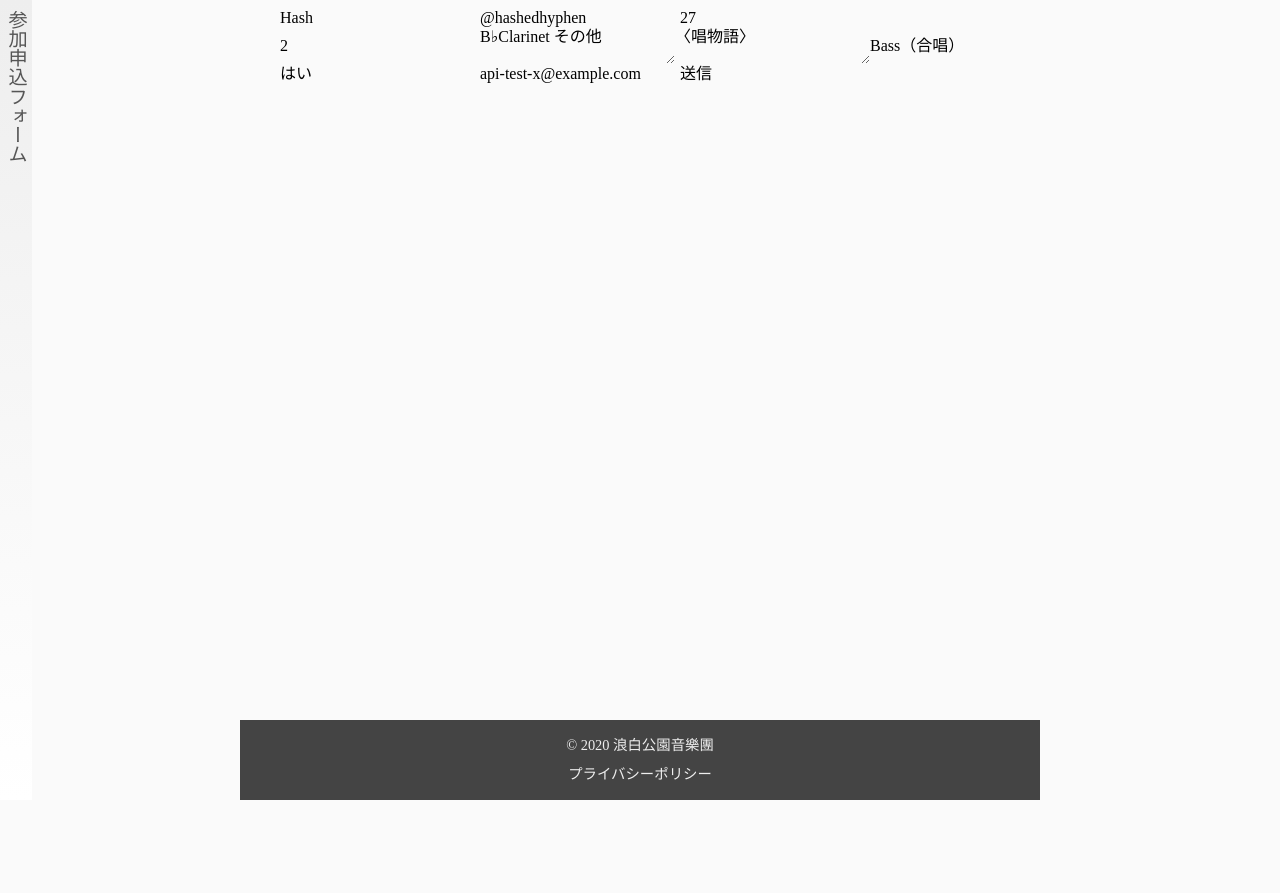
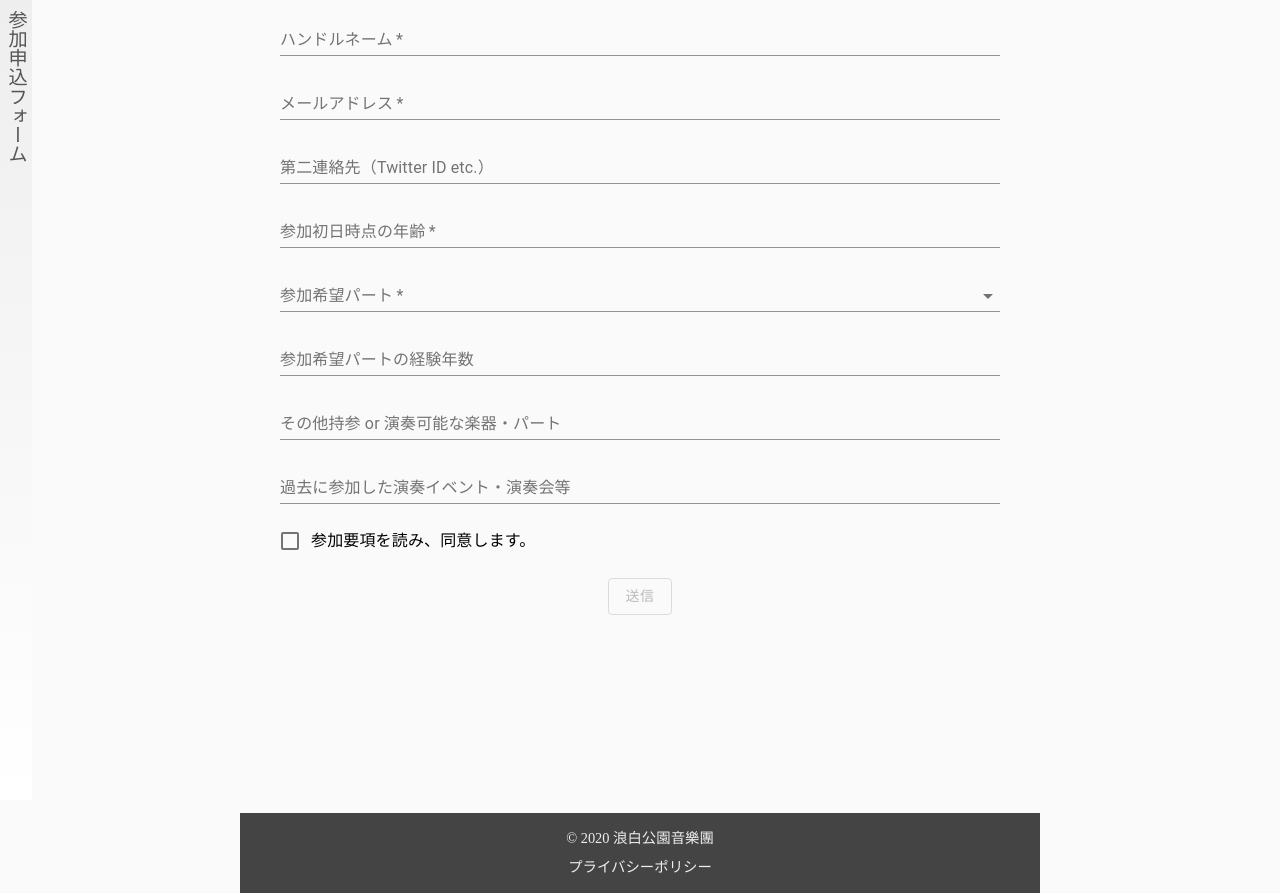
Before and after one commit to hashedhyphen/tsubasa-music, a Next.js app: page /entry in a window 1280 px wide. Before the commit the page ends 800 px from the top, so only its background shows below. Built offline with nearby package versions, Linux system fonts and the light colour scheme.

Commit message:
Introduce Material-UI

```diff
--- a/package.json
+++ b/package.json
@@ -10,6 +10,7 @@
     "type-check": "tsc"
   },
   "dependencies": {
+    "@material-ui/core": "^4.11.4",
     "next": "^10.2.3",
     "react": "^17.0.1",
     "react-dom": "^17.0.1",
--- a/pages/entry.tsx
+++ b/pages/entry.tsx
@@ -1,5 +1,13 @@
-import React, { FormEvent, useState } from "react"
+import styled from "styled-components"
+import React, { useState } from "react"
 import { useRouter } from "next/router"
+import {
+  Button,
+  Checkbox,
+  FormControlLabel,
+  MenuItem,
+  TextField,
+} from "@material-ui/core"
 
 import Layout from "../components/Layout"
 import {
@@ -8,17 +16,63 @@ import {
   RecruitmentBody,
 } from "../components/Recruitment"
 
+const FormItemWrapper = styled.div`
+  padding-bottom: 1rem;
+  width: calc(100% - 2rem);
+
+  & > div {
+    width: 100%;
+  }
+`
+
+const ButtonWrapper = styled.div`
+  width: 100%;
+  text-align: center;
+`
+
 const GFORM_URI_PATH =
   "https://docs.google.com/forms/u/2/d/e/1FAIpQLSdx1dhIIVEX0DE7eeOQd_PexrjM-cWNHvhahSO7i7iS9iGh2Q/formResponse"
 
 const DUMMY_IFRAME_NAME = "dummy"
 
+const PART_NAMES = [
+  "Soprano（合唱）",
+  "Alto（合唱）",
+  "Tenor（合唱）",
+  "Bass（合唱）",
+  "Piccolo",
+  "Flute",
+  "Oboe",
+  "Basson",
+  "Clarinet（並管）",
+  "Bass Clarinet",
+  "Alto Saxophone",
+  "Tenor Saxophone",
+  "Baritone Saxophone",
+  "Horn",
+  "Trumpet",
+  "Trombone",
+  "Euphonium",
+  "Tuba",
+  "Percussion（Drums 以外）",
+  "Electric Bass",
+]
+
 const Page = () => {
-  const [emailAddress, setEmailAddress] = useState("api-test-x@example.com")
+  const router = useRouter()
 
-  const router = useRouter()
-  const handleSubmit = (_e: FormEvent) => {
-    router.push("/thanks")
+  const [handleName, setHandleName] = useState("")
+  const [emailAddress, setEmailAddress] = useState("")
+  const [secondaryContact, setSecondaryContact] = useState("")
+  const [age, setAge] = useState("")
+  const [part, setPart] = useState("")
+  const [experience, setExperience] = useState("")
+  const [otherSkills, setOtherSkills] = useState("")
+  const [performance, setPerformance] = useState("")
+  const [agreed, setAgreed] = useState(false)
+
+  function canSubmit() {
+    return agreed
   }
 
   return (
@@ -29,35 +83,122 @@ const Page = () => {
           <form
             method="POST"
             action={GFORM_URI_PATH}
-            onSubmit={handleSubmit}
             target={DUMMY_IFRAME_NAME}
+            onSubmit={(_evt) => router.push("/thanks")}
           >
-            <input readOnly type="text" name="entry.817046770" value="Hash" />
-            <input
-              readOnly
-              type="text"
-              name="entry.1399057616"
-              value="@hashedhyphen"
-            />
-            <input readOnly type="text" name="entry.1272048879" value="27" />
-            <input readOnly type="text" name="entry.330848135" value="2" />
-            <textarea
-              readOnly
-              name="entry.2120967444"
-              value="B♭Clarinet その他"
-            />
-            <textarea readOnly name="entry.1432922972" value="〈唱物語〉" />
-            <select name="entry.1009972677" value="Bass（合唱）">
-              <option value="Bass（合唱）">Bass（合唱）</option>
-            </select>
-            <input readOnly type="text" name="entry.1346686968" value="はい" />
-            <input
-              type="text"
-              name="emailAddress"
-              value={emailAddress}
-              onChange={(evt) => setEmailAddress(evt.currentTarget.value)}
-            />
-            <button type="submit">送信</button>
+            <FormItemWrapper>
+              <TextField
+                required
+                id="handle-name"
+                name="entry.817046770"
+                label="ハンドルネーム"
+                value={handleName}
+                onChange={(evt) => setHandleName(evt.currentTarget.value)}
+              />
+            </FormItemWrapper>
+            <FormItemWrapper>
+              <TextField
+                required
+                id="email-address"
+                name="emailAddress"
+                label="メールアドレス"
+                value={emailAddress}
+                onChange={(evt) => setEmailAddress(evt.currentTarget.value)}
+              />
+            </FormItemWrapper>
+            <FormItemWrapper>
+              <TextField
+                id="secondary-contact"
+                name="entry.1399057616"
+                label="第二連絡先（Twitter ID etc.）"
+                value={secondaryContact}
+                onChange={(evt) => setSecondaryContact(evt.currentTarget.value)}
+              />
+            </FormItemWrapper>
+            <FormItemWrapper>
+              <TextField
+                required
+                id="age"
+                name="entry.1272048879"
+                label="参加初日時点の年齢"
+                value={age}
+                onChange={(evt) => setAge(evt.currentTarget.value)}
+              />
+            </FormItemWrapper>
+            <FormItemWrapper>
+              <TextField
+                select
+                required
+                id="part"
+                name="entry.1009972677"
+                label="参加希望パート"
+                value={part}
+                onChange={(evt) => setPart(evt.target.value)}
+              >
+                {PART_NAMES.map((partName) => (
+                  <MenuItem key={partName} value={partName}>
+                    {partName}
+                  </MenuItem>
+                ))}
+              </TextField>
+            </FormItemWrapper>
+            <FormItemWrapper>
+              <TextField
+                id="experience"
+                name="entry.330848135"
+                label="参加希望パートの経験年数"
+                value={experience}
+                onChange={(evt) => setExperience(evt.currentTarget.value)}
+              />
+            </FormItemWrapper>
+            <FormItemWrapper>
+              <TextField
+                multiline
+                id="other-parts"
+                name="entry.2120967444"
+                label="その他持参 or 演奏可能な楽器・パート"
+                value={otherSkills}
+                onChange={(evt) => setOtherSkills(evt.currentTarget.value)}
+              />
+            </FormItemWrapper>
+            <FormItemWrapper>
+              <TextField
+                multiline
+                id="performance"
+                name="entry.1432922972"
+                label="過去に参加した演奏イベント・演奏会等"
+                value={performance}
+                onChange={(evt) => setPerformance(evt.currentTarget.value)}
+              />
+            </FormItemWrapper>
+            <FormItemWrapper>
+              <FormControlLabel
+                control={
+                  <Checkbox
+                    color="primary"
+                    checked={agreed}
+                    onChange={(_evt) => setAgreed(!agreed)}
+                  />
+                }
+                label="参加要項を読み、同意します。"
+              />
+              <input
+                type="hidden"
+                name="entry.1346686968"
+                value={agreed ? "はい" : "いいえ"}
+              />
+            </FormItemWrapper>
+            <FormItemWrapper>
+              <ButtonWrapper>
+                <Button
+                  type="submit"
+                  variant="outlined"
+                  disabled={!canSubmit()}
+                >
+                  送信
+                </Button>
+              </ButtonWrapper>
+            </FormItemWrapper>
           </form>
           <iframe name={DUMMY_IFRAME_NAME} />
         </RecruitmentBody>
```
Also changed, not shown: 1 other file (tests, documents, lock files or other folders).
